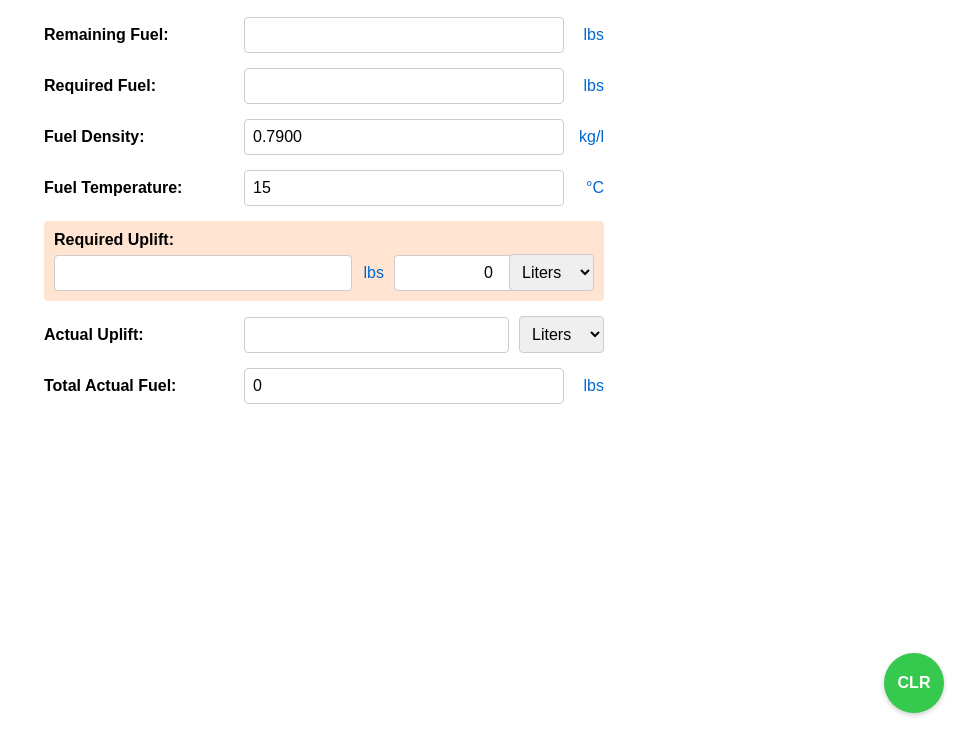
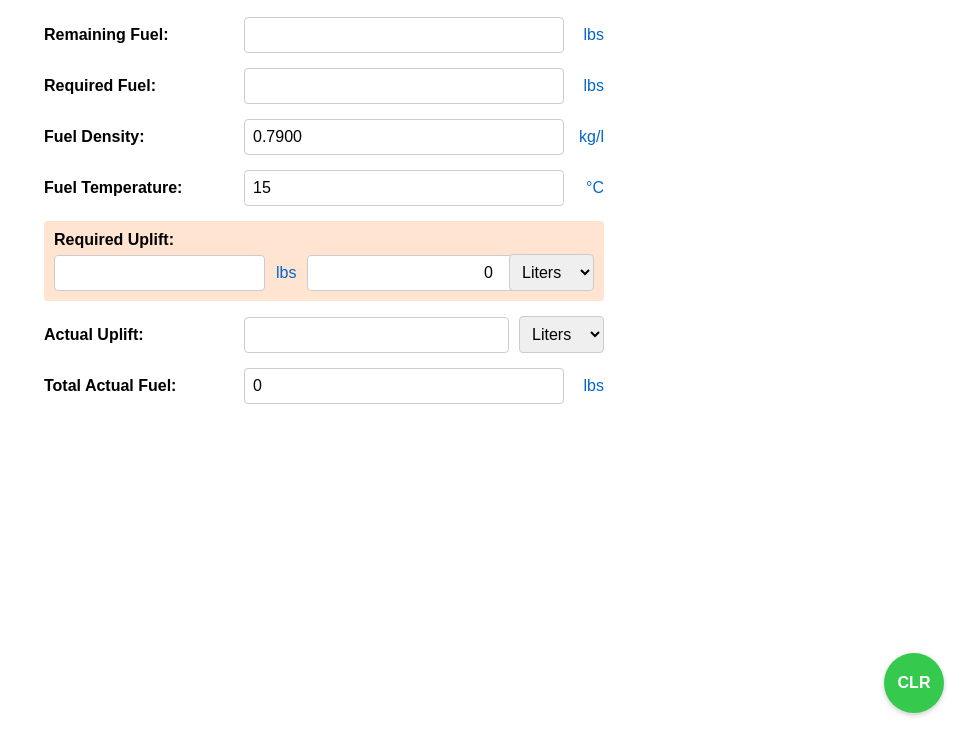
Before and after one commit to FastFalcon7/fuel-pwa, a plain HTML site: page index.html in a window 1280 px wide. Shown: the part 67-800 px from the top of the page, without its empty margins (316-1280 px from the left). Drawn offline with Linux system fonts and the light colour scheme.

Commit message:
Este dalsie zuzenie2 Uplift required

```diff
--- a/index.html
+++ b/index.html
@@ -71,7 +71,7 @@
         #requiredUpliftGroup .input-container {
             margin-top: 5px;
             display: grid;
-            grid-template-columns: 0.8fr 40px 0.3fr 85px;
+            grid-template-columns: 0.7fr 40px 0.7fr 85px;
             gap: 10px;
             align-items: center;
         }
```
